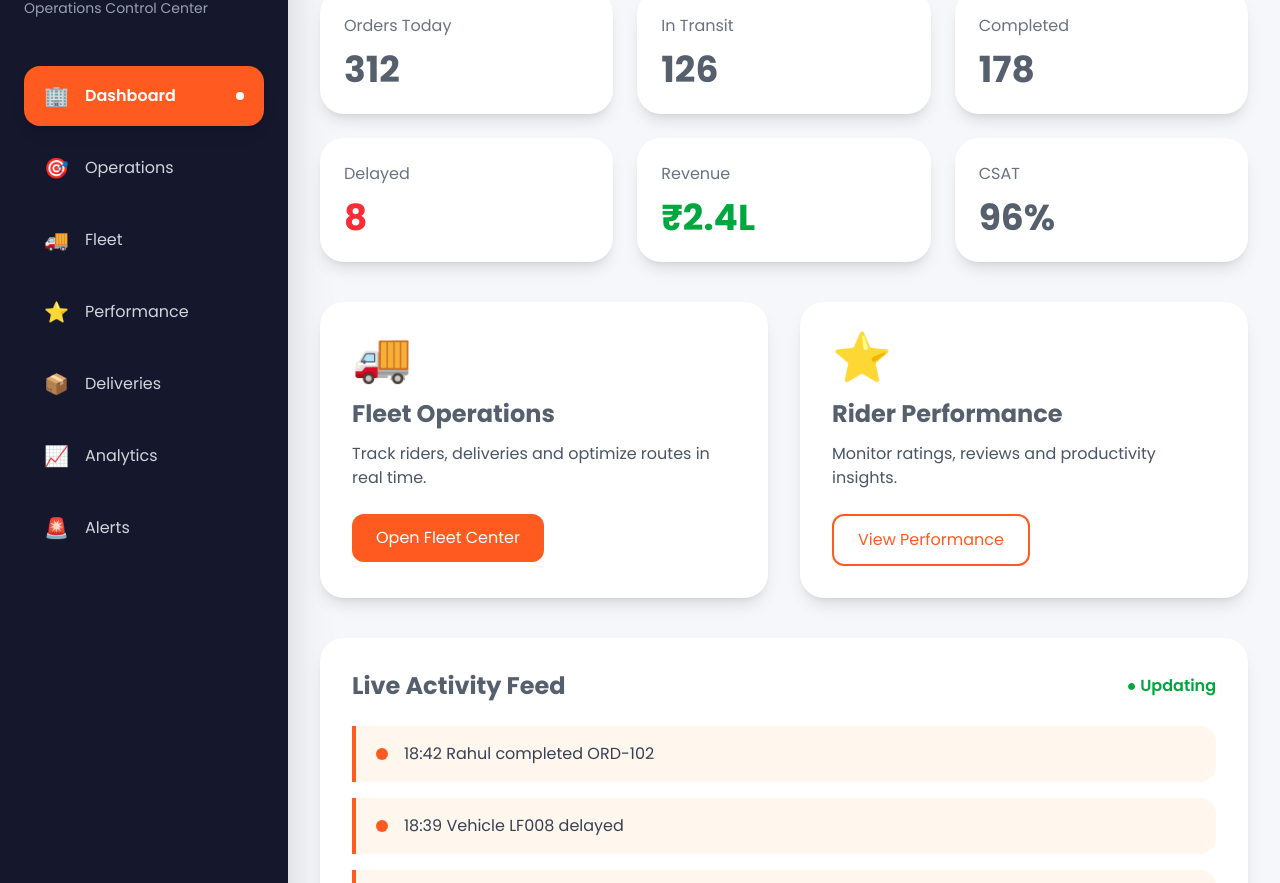
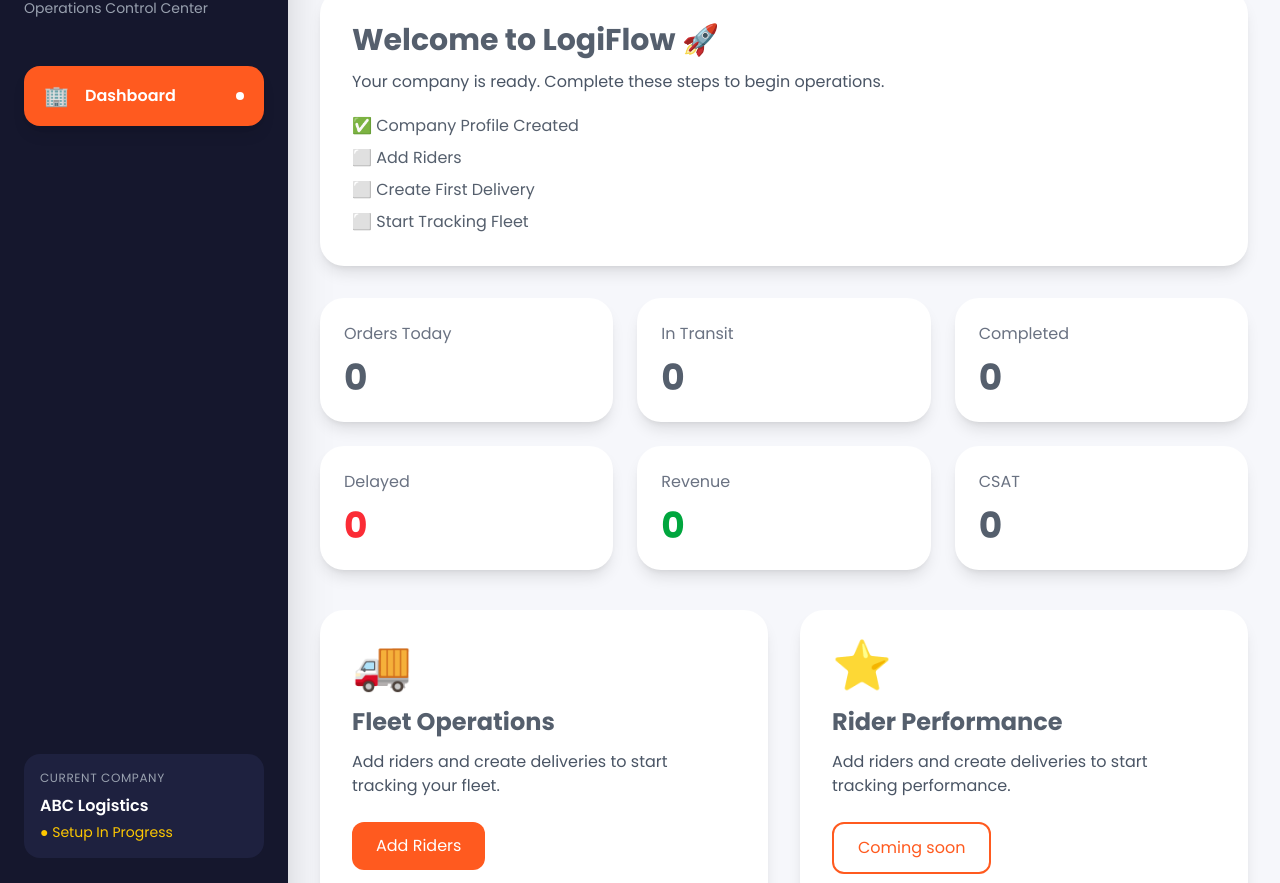
Before and after one commit to suryanshwork3456/LogiFlow, a React (Vite) app: page /company/dashboard in a window 1280 px wide. Shown: the part 138-1021 px from the top of the page. Built offline with nearby package versions, Linux system fonts and the light colour scheme.

Commit message:
Wired the company dashboard as per existing and new sign-ins and setup custom pages

```diff
--- a/src/components/LoginForm.jsx
+++ b/src/components/LoginForm.jsx
@@ -246,6 +246,15 @@ export default function LoginForm() {
           "company",
           JSON.stringify(data)
         );
+        localStorage.setItem(
+          "company_name",
+          data.company_name
+        );
+
+        localStorage.setItem(
+          "company_id",
+          data.company_id
+        );
 
         if (data.is_setup_complete) {
           navigate("/company/dashboard");
--- a/src/pages/company/CompanyDashboard.jsx
+++ b/src/pages/company/CompanyDashboard.jsx
@@ -1,5 +1,6 @@
 import { useNavigate } from "react-router-dom";
 import CompanyLayout from "./CompanyLayout";
+import { isDemoCompany } from "../../utils/companyHelper";
 
 import {
   ResponsiveContainer,
@@ -19,6 +20,7 @@ import {
 
 export default function CompanyDashboard() {
   const navigate = useNavigate();
+  const demoCompany = isDemoCompany();
 
   const activities = [
     "18:42 Rahul completed ORD-102",
@@ -80,40 +82,57 @@ export default function CompanyDashboard() {
 
   return (
     <CompanyLayout title="Company Dashboard">
+      {!demoCompany && (
+        <div className="bg-white rounded-3xl shadow-lg p-8 mb-8">
+          <h2 className="text-3xl font-bold mb-3">
+            Welcome to LogiFlow 🚀
+          </h2>
 
+          <p className="text-gray-600 mb-5">
+            Your company is ready. Complete these steps to begin operations.
+          </p>
+
+          <div className="space-y-2">
+            <div>✅ Company Profile Created</div>
+            <div>⬜ Add Riders</div>
+            <div>⬜ Create First Delivery</div>
+            <div>⬜ Start Tracking Fleet</div>
+          </div>
+        </div>
+      )}
       {/* KPI Cards */}
       <div className="grid grid-cols-2 lg:grid-cols-3 gap-6 mb-10">
 
         <KpiCard
           title="Orders Today"
-          value="312"
+          value={demoCompany ? "312" : "0"}
         />
 
         <KpiCard
           title="In Transit"
-          value="126"
+          value={demoCompany ? "126" : "0"}
         />
 
         <KpiCard
           title="Completed"
-          value="178"
+          value={demoCompany ? "178" : "0"}
         />
 
         <KpiCard
           title="Delayed"
-          value="8"
+          value={demoCompany ? "12" : "0"}
           valueClass="text-red-500"
         />
 
         <KpiCard
           title="Revenue"
-          value="₹2.4L"
+          value={demoCompany ? "₹2.4L" : "0"}
           valueClass="text-green-600"
         />
 
         <KpiCard
           title="CSAT"
-          value="96%"
+          value={demoCompany ? "96%" : "0"}
         />
 
       </div>
@@ -133,14 +152,16 @@ export default function CompanyDashboard() {
           </h2>
 
           <p className="text-gray-600 mb-6">
-            Track riders, deliveries and optimize routes in real time.
+            {demoCompany
+              ? "Track riders, deliveries and optimize routes in real time."
+              : "Add riders and create deliveries to start tracking your fleet."}
           </p>
 
           <button
             onClick={() => navigate("/company/map")}
             className="bg-[#FF5A1F] text-white px-6 py-3 rounded-xl hover:opacity-90 transition"
           >
-            Open Fleet Center
+            {demoCompany ? "Open Fleet Center" : "Add Riders"}
           </button>
 
         </div>
@@ -157,20 +178,24 @@ export default function CompanyDashboard() {
           </h2>
 
           <p className="text-gray-600 mb-6">
-            Monitor ratings, reviews and productivity insights.
+            {demoCompany
+              ? "Monitor ratings, reviews and productivity insights."
+              : "Add riders and create deliveries to start tracking performance."}
           </p>
 
           <button
             onClick={() => navigate("/company/feedback")}
             className="border-2 border-[#FF5A1F] text-[#FF5A1F] px-6 py-3 rounded-xl hover:bg-[#FF5A1F] hover:text-white transition"
           >
-            View Performance
+            {demoCompany ? "View Performance" : "Coming soon"}
           </button>
 
         </div>
 
       </div>
 
+      {demoCompany && (
+        <>
           {/* Live Activity Feed */}
           <div className="bg-white rounded-3xl shadow-lg p-8 mt-10">
 
@@ -359,6 +384,8 @@ export default function CompanyDashboard() {
             </div>
 
           </div>
+        </>
+      )}
 
     </CompanyLayout>
   );
--- a/src/pages/company/CompanyLayout.jsx
+++ b/src/pages/company/CompanyLayout.jsx
@@ -10,7 +10,10 @@ export default function CompanyLayout({ title, children }) {
   const company = JSON.parse(
   localStorage.getItem("company")
   );
-  const menuItems = [
+  const demoCompany =
+  company?.company_name === "ABC Logistics";
+  const menuItems = demoCompany
+    ? [
         { name: "Dashboard", path: "/company/dashboard", icon: "🏢" },
         { name: "Operations", path: "/company/operations", icon: "🎯" },
         { name: "Fleet", path: "/company/map", icon: "🚚" },
@@ -18,6 +21,9 @@ export default function CompanyLayout({ title, children }) {
         { name: "Deliveries", path: "/company/deliveries", icon: "📦" },
         { name: "Analytics", path: "/company/analytics", icon: "📈" },
         { name: "Alerts", path: "/company/alerts", icon: "🚨" },
+      ]
+    : [
+        { name: "Dashboard", path: "/company/dashboard", icon: "🏢" },
       ];
 
   return (
@@ -75,8 +81,16 @@ export default function CompanyLayout({ title, children }) {
                   Current Company
                 </p>
                 <h3 className="font-semibold mt-2">{company?.company_name || "ABC Logistics"}</h3>
-                <p className="text-sm text-green-400 mt-1">
-                  ● System Operational
+                <p
+                  className={`text-sm mt-1 ${
+                    demoCompany
+                      ? "text-green-400"
+                      : "text-yellow-400"
+                  }`}
+                >
+                  {demoCompany
+                    ? "● System Operational"
+                    : "● Setup In Progress"}
                 </p>
               </div>
 
--- /dev/null
+++ b/src/utils/companyHelper.js
@@ -0,0 +1,11 @@
+export const getCompany = () => {
+  return JSON.parse(
+    localStorage.getItem("company")
+  );
+};
+
+export const isDemoCompany = () => {
+  const company = getCompany();
+
+  return company?.company_name === "ABC Logistics";
+};
```
Lines whose indentation alone changed are shown as unchanged.
